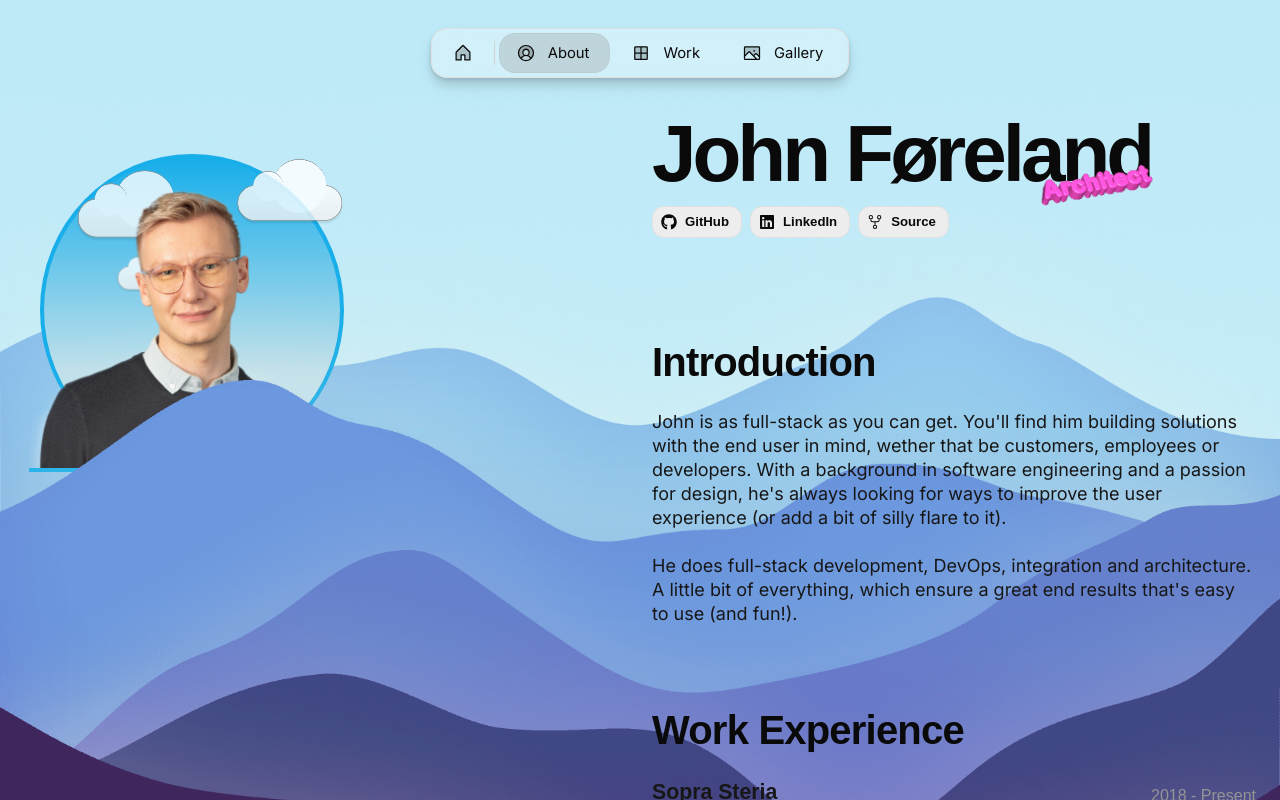
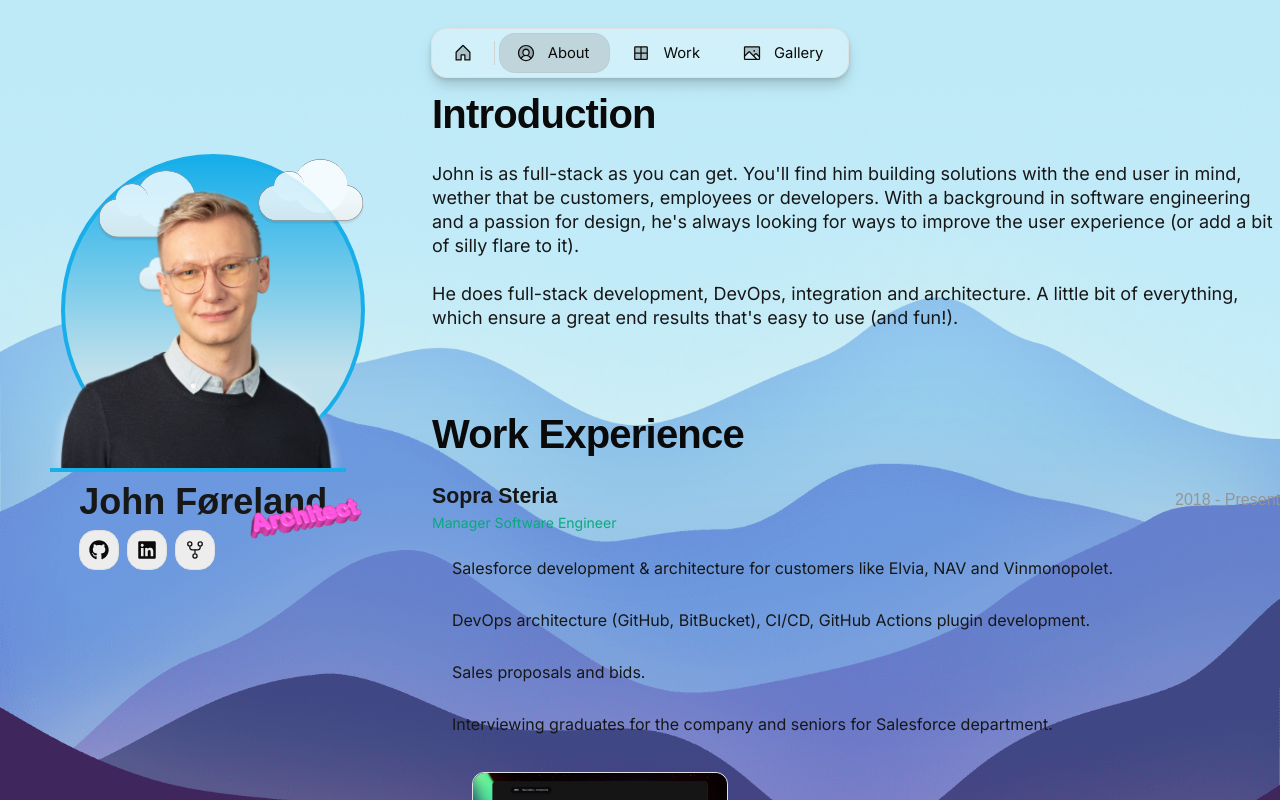
Before and after one commit to johnforeland/john.fore.land, a Next.js app: page /about in a window 1280 px wide. Shown: the top 800 px of the page. Built offline with nearby package versions, Linux system fonts and the light colour scheme.

Commit message:
name and title under photo

```diff
--- a/src/app/about/page.tsx
+++ b/src/app/about/page.tsx
@@ -20,23 +20,17 @@ export async function generateMetadata() {
 export default function About() {
   return (
     <MountainBackground>
-      <Grid
-        columns={2}
-        mobileColumns={1}
-        gap="24"
-        padding="24"
-        fillWidth={true}
-      >
-        <Column />
-        <Column>
+      <div className="grid grid-cols-3 gap-4">
+        <div />
+        <div className="col-span-2">
           <Flex className="s-flex-show" height={24} />
-          <Name />
+
           <Intro />
           <Work />
           <Studies />
           <Skills />
-        </Column>
-      </Grid>
+        </div>
+      </div>
     </MountainBackground>
   );
 }
--- a/src/app/about/parts/Name.tsx
+++ b/src/app/about/parts/Name.tsx
@@ -1,27 +1,29 @@
-import { Column, Heading } from "@/once-ui/components";
-import styles from "@/components/about/about.module.scss";
 import { person, about } from "@/app/resources/content";
 import Title from "./Title";
 import SocialButtons from "./SocialButtons";
 
-export default function Name() {
+export default function Name({ className }: { className?: string }) {
   return (
     <>
-      <Column
-        id={about.intro.title}
-        fillWidth
-        minHeight="160"
-        vertical="center"
-        marginBottom="32"
-      >
-        <Heading className={styles.textAlign} variant="display-strong-xl">
-          {person.name}
-        </Heading>
+      <div className={className}>
+        <div className="grid mb-24">
+          {/* Name */}
+          <h1 className="text-4xl font-extrabold flex-shrink">{person.name}</h1>
 
-        <Title />
+          {/* Title */}
+          <Title
+            style={{
+              transform: "translateX(160px) rotate(-20deg) scale(1.4)",
+              position: "absolute",
+            }}
+          />
 
-        <SocialButtons />
-      </Column>
+          {/* Social Buttons */}
+          <div className="mt-8">
+            <SocialButtons />
+          </div>
+        </div>
+      </div>
     </>
   );
 }
--- a/src/app/about/parts/SocialButtons.tsx
+++ b/src/app/about/parts/SocialButtons.tsx
@@ -2,12 +2,11 @@ import { Flex, IconButton, Button } from "@/once-ui/components";
 import styles from "@/components/about/about.module.scss";
 import { social } from "@/app/resources/content";
 
-export default function Title() {
+export default function SocialButtons() {
   return (
     social.length > 0 && (
       <Flex
         className={styles.blockAlign}
-        style={{ transform: "translateY(-60px)" }}
         paddingBottom="8"
         gap="8"
         wrap
@@ -18,17 +17,7 @@ export default function Title() {
           (item) =>
             item.link && (
               <div key={item.name}>
-                <Button
-                  className="s-flex-hide"
-                  key={item.name}
-                  href={item.link}
-                  prefixIcon={item.icon}
-                  label={item.name}
-                  size="s"
-                  variant="secondary"
-                />
                 <IconButton
-                  className="s-flex-show"
                   size="l"
                   key={`${item.name}-icon`}
                   href={item.link}
--- a/src/app/about/parts/Title.tsx
+++ b/src/app/about/parts/Title.tsx
@@ -1,12 +1,10 @@
 import { LogoCloud } from "@/once-ui/components";
 
-export default function Title() {
+export default function Title({ style }: { style?: React.CSSProperties }) {
   return (
     <LogoCloud
       columns="1"
-      style={{
-        transform: "translate(140px, -45px) rotate(-20deg) scale(1.4)",
-      }}
+      style={style}
       mobileColumns="1"
       rotationInterval={3000}
       limit={1}
--- a/src/components/backgrounds/mountains/MountainBackground.tsx
+++ b/src/components/backgrounds/mountains/MountainBackground.tsx
@@ -7,6 +7,7 @@ import {
 } from "react-scroll-parallax";
 import styles from "./MountainBackground.module.scss";
 import Photo from "@/app/about/parts/Photo";
+import Name from "@/app/about/parts/Name";
 
 export default function MountainBackground({
   children,
@@ -22,13 +23,7 @@ export default function MountainBackground({
           shouldAlwaysCompleteAnimation={true}
           expanded={false}
         />
-        <ParallaxBannerLayer
-          translateY={[0, 20]}
-          shouldAlwaysCompleteAnimation={true}
-          expanded={false}
-        >
-          <Photo />
-        </ParallaxBannerLayer>
+
         <ParallaxBannerLayer
           image="images/mountains/bg-2.png"
           translateY={[5, 45]}
@@ -55,6 +50,18 @@ export default function MountainBackground({
           expanded={false}
         />
         <ParallaxBannerLayer>{children}</ParallaxBannerLayer>
+        <ParallaxBannerLayer
+          translateY={[0, 20]}
+          shouldAlwaysCompleteAnimation={true}
+          expanded={false}
+        >
+          <div className="grid grid-cols-3 place-items-center">
+            <div className="grid place-items-center">
+              <Photo />
+              <Name className="mr-20" />
+            </div>
+          </div>
+        </ParallaxBannerLayer>
       </ParallaxBanner>
     </div>
   );
```
